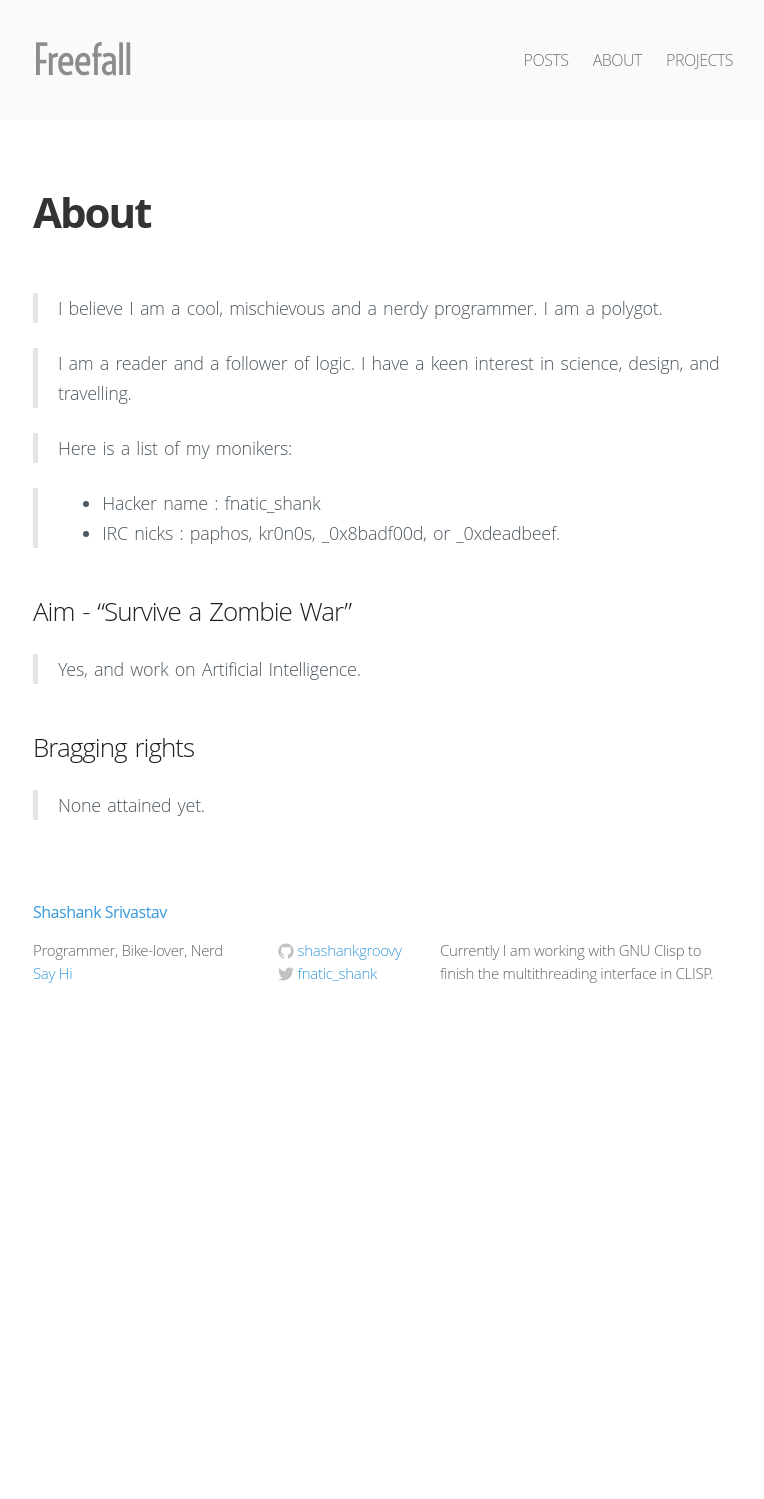
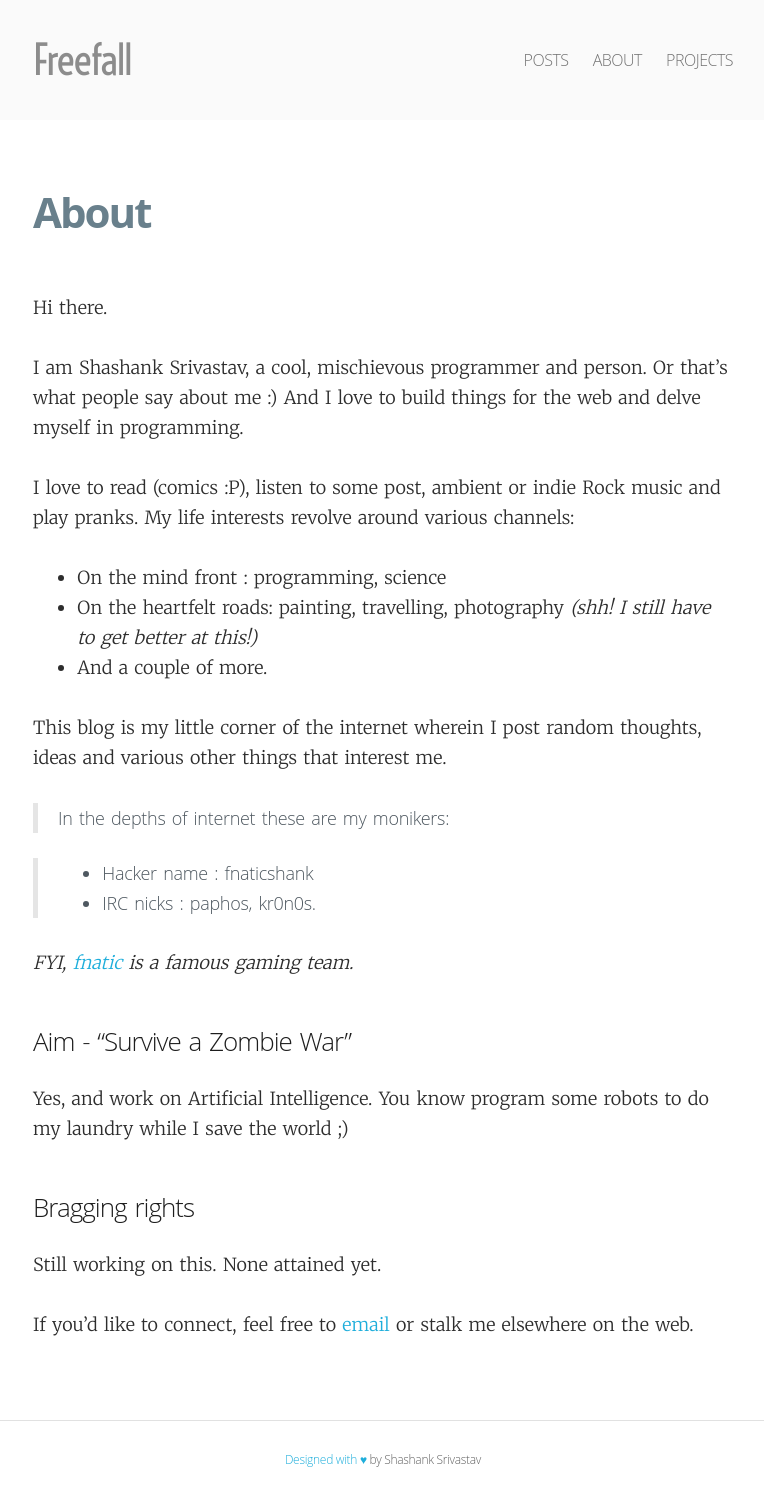
Before and after one commit to shashankgroovy/shashankgroovy.github.io, a Jekyll site: the page built from about/index.md, in a window 1280 px wide. Shown: the whole page, without its empty margins (257-1021 px from the left). Built offline with Jekyll 4.4.1, drawn with Linux system fonts in a browser that asks for light colours; some web fonts are replaced; Markdown is read by kramdown in place of the engine named in the settings; before the commit the page ends 1029 px from its top, so only the background shows below that.

Commit message:
subtle design changes

```diff
--- a/_includes/footer.html
+++ b/_includes/footer.html
@@ -1,64 +1,5 @@
 <footer class="site-footer">
-
-  <div class="wrap">
-
-    <h2 class="footer-heading"><a href="/about">Shashank Srivastav</a></h2>
-
-    <div class="footer-col-1 column">
-      <ul>
-        <li>Programmer, Bike-lover, Nerd</li>
-        <li><a href="mailto:email@shashank.im">Say Hi</a></li>
-      </ul>
-    </div>
-
-    <div class="footer-col-2 column">
-      <ul>
-        <li>
-          <a href="https://github.com/shashankgroovy">
-            <span class="icon github">
-              <svg version="1.1" class="github-icon-svg" xmlns="http://www.w3.org/2000/svg" xmlns:xlink="http://www.w3.org/1999/xlink" x="0px" y="0px"
-                 viewBox="0 0 16 16" enable-background="new 0 0 16 16" xml:space="preserve">
-                <path fill-rule="evenodd" clip-rule="evenodd" fill="#C2C2C2" d="M7.999,0.431c-4.285,0-7.76,3.474-7.76,7.761
-                c0,3.428,2.223,6.337,5.307,7.363c0.388,0.071,0.53-0.168,0.53-0.374c0-0.184-0.007-0.672-0.01-1.32
-                c-2.159,0.469-2.614-1.04-2.614-1.04c-0.353-0.896-0.862-1.135-0.862-1.135c-0.705-0.481,0.053-0.472,0.053-0.472
-                c0.779,0.055,1.189,0.8,1.189,0.8c0.692,1.186,1.816,0.843,2.258,0.645c0.071-0.502,0.271-0.843,0.493-1.037
-                C4.86,11.425,3.049,10.76,3.049,7.786c0-0.847,0.302-1.54,0.799-2.082C3.768,5.507,3.501,4.718,3.924,3.65
-                c0,0,0.652-0.209,2.134,0.796C6.677,4.273,7.34,4.187,8,4.184c0.659,0.003,1.323,0.089,1.943,0.261
-                c1.482-1.004,2.132-0.796,2.132-0.796c0.423,1.068,0.157,1.857,0.077,2.054c0.497,0.542,0.798,1.235,0.798,2.082
-                c0,2.981-1.814,3.637-3.543,3.829c0.279,0.24,0.527,0.713,0.527,1.437c0,1.037-0.01,1.874-0.01,2.129
-                c0,0.208,0.14,0.449,0.534,0.373c3.081-1.028,5.302-3.935,5.302-7.362C15.76,3.906,12.285,0.431,7.999,0.431z"/>
-              </svg>
-            </span>
-            <span class="username">shashankgroovy</span>
-          </a>
-        </li>
-        <li>
-          <a href="https://twitter.com/fnatic_shank">
-            <span class="icon twitter">
-              <svg version="1.1" class="twitter-icon-svg" xmlns="http://www.w3.org/2000/svg" xmlns:xlink="http://www.w3.org/1999/xlink" x="0px" y="0px"
-                 viewBox="0 0 16 16" enable-background="new 0 0 16 16" xml:space="preserve">
-                <path fill="#C2C2C2" d="M15.969,3.058c-0.586,0.26-1.217,0.436-1.878,0.515c0.675-0.405,1.194-1.045,1.438-1.809
-                c-0.632,0.375-1.332,0.647-2.076,0.793c-0.596-0.636-1.446-1.033-2.387-1.033c-1.806,0-3.27,1.464-3.27,3.27
-                c0,0.256,0.029,0.506,0.085,0.745C5.163,5.404,2.753,4.102,1.14,2.124C0.859,2.607,0.698,3.168,0.698,3.767
-                c0,1.134,0.577,2.135,1.455,2.722C1.616,6.472,1.112,6.325,0.671,6.08c0,0.014,0,0.027,0,0.041c0,1.584,1.127,2.906,2.623,3.206
-                C3.02,9.402,2.731,9.442,2.433,9.442c-0.211,0-0.416-0.021-0.615-0.059c0.416,1.299,1.624,2.245,3.055,2.271
-                c-1.119,0.877-2.529,1.4-4.061,1.4c-0.264,0-0.524-0.015-0.78-0.046c1.447,0.928,3.166,1.469,5.013,1.469
-                c6.015,0,9.304-4.983,9.304-9.304c0-0.142-0.003-0.283-0.009-0.423C14.976,4.29,15.531,3.714,15.969,3.058z"/>
-              </svg>
-            </span>
-            <span class="username">fnatic_shank</span>
-          </a>
-        </li>
-      </ul>
-    </div>
-
-    <div class="footer-col-3 column">
-      <p class="text">Currently I am working with GNU Clisp to finish the
-      multithreading interface in CLISP.</p>
-    </div>
-
-  </div>
-
+  <p><span class="blue">Designed with &hearts;</span> by Shashank Srivastav</p>
 </footer>
 
 <!--Google analytics-->
--- a/about/index.md
+++ b/about/index.md
@@ -3,21 +3,37 @@ layout: page
 title: About
 ---
 
+Hi there.
 
-> I believe I am a cool, mischievous and a nerdy programmer.
-I am a polygot.
+I am Shashank Srivastav, a cool, mischievous programmer and person.
+Or that's what people say about me :)
+And I love to build things for the web and delve myself in programming.
 
-> I am a reader and a follower of logic. I have a keen interest in science,
-> design, and travelling.
+I love to read (comics :P), listen to some post, ambient or indie Rock
+music and play pranks. My life interests revolve around various channels:
 
-> Here is a list of my monikers:
+* On the mind front : programming, science
+* On the heartfelt roads: painting, travelling, photography *(shh! I still have to
+get better at this!)*
+* And a couple of more.
 
-> * Hacker name : fnatic_shank
-* IRC nicks : paphos, kr0n0s, _0x8badf00d, or _0xdeadbeef.
+This blog is my little corner of the internet wherein I post random thoughts,
+ideas and various other things that interest me.
+
+> In the depths of internet these are my monikers:
+
+> * Hacker name : fnaticshank
+* IRC nicks : paphos, kr0n0s.
+
+*FYI, [fnatic]('http://www.fnatic.com/') is a famous gaming team.*
 
 
 ###  Aim -  "Survive a Zombie War"
->Yes, and work on Artificial Intelligence.
+Yes, and work on Artificial Intelligence.
+You know program some robots to do my laundry while I save the world ;)
 
 ### Bragging rights
->None attained yet.
+Still working on this. None attained yet.
+
+
+If you’d like to connect, feel free to [email]('mailto:shashankgrovy@gmail.com') or stalk me elsewhere on the web.
--- a/css/light.css
+++ b/css/light.css
@@ -40,9 +40,9 @@ body {
 
 h1, h2, h3, h4, h5, h6 { font-size: 100%; font-weight: 400; color: #888;}
 
-a         { color: #3498db; text-decoration: none; }
-a:hover   { color: #34495e; }
-a:visited { color: #2980b9; }
+a         { color: #1EAEDB; text-decoration: none; }
+a:hover   { color: #1EAEDB; }
+a:visited { color: #64B5F6; }
 
 /* Utility */
 
@@ -118,66 +118,22 @@ a:visited { color: #2980b9; }
 
 .site-footer {
   background-color: #FFFFFF;
-  /*border-top      : 1px solid #e8e8e8;*/
-  padding         : 0 0 30px;
+  border-top      : 1px solid #E1E1E1;
+  padding         : 30px 0;
 }
 
-.footer-heading {
-  font-size       : 16px;
-  font-weight     : 500;
-  letter-spacing  : -.5px;
-  margin-bottom   : 15px;
-}
-.footer a { border-bottom: 1px #DEDEDE dotted; }
-
-.site-footer .column { float: left; margin-bottom: 15px; }
-
-.footer-col-1 {
-  width           : 270px; /*fallback*/
-  width           : -webkit-calc(35% - 10px);
-  width           : -moz-calc(35% - 10px);
-  width           : -o-calc(35% - 10px);
-  width           : calc(35% - 10px);
-  margin-right    : 10px
-}
-.footer-col-2 {
-  width           : 175px; /*fallback*/
-  width           : -webkit-calc(23.125% - 10px);
-  width           : -moz-calc(23.125% - 10px);
-  width           : -o-calc(23.125% - 10px);
-  width           : calc(23.125% - 10px);
-  margin-right    : 10px
-}
-.footer-col-3 {
-  width           : 335px; /*fallback*/
-  width           : -webkit-calc(41.875%);
-  width           : -moz-calc(41.875%);
-  width           : -o-calc(41.875%);
-  width           : calc(41.875%);
-}
-
-.site-footer ul { list-style: none; }
-
-.site-footer li,
 .site-footer p {
-  font-size       : 15px;
+  font-size       : 12px;
   letter-spacing  : -.3px;
   color           : #626262;
+  text-align      : center;
 }
-
-.github-icon-svg,
-.twitter-icon-svg {
-  display         : inline-block;
-  width           : 16px;
-  height          : 16px;
-  position        : relative;
-  top             : 3px;
-}
+.site-footer .blue {color: #1EAEDB}
 
 .rss-subscribe {
     font          : 8px;
     font-style    : italic;
-    color         : #777;
+    color         : #a5bac5;
 }
 
 
@@ -195,16 +151,25 @@ a:visited { color: #2980b9; }
 
 .home h1 { margin-bottom: 25px; }
 
+.home .note {
+    text-transform: uppercase;
+    letter-spacing: 0.1rem;
+    text-decoration: none;
+    color: #a5bac5;
+    font-size: 1.3rem;
+}
+
 .posts { list-style-type: none; margin-top: 30px; }
 /*.posts a  { border-bottom: 1px #DEDEDE dotted; }*/
 .posts li { margin: 20px 0 50px; }
 
 .posts .post-link {
-  font-size       : 24px;
-  letter-spacing  : -1px;
+  font-family   : 'Merriweather', 'FreightText Book', serif;
+  font-size       : 18px;
+  letter-spacing  : 1px;
   line-height     : 1.5;
   font-weight     : bold;
-  color           : #34495e;/*#333333;*/
+  color           : #484848;
 }
 
 .posts .post-date {
@@ -221,11 +186,6 @@ a:visited { color: #2980b9; }
   line-height     : 1.5;
 }
 
-.posts .post-readmore a {
-  font-size       : 13px;
-  color           : #818181;
-}
-
 
 /* Post styles */
 /* ----------------------------------------------------------*/
@@ -237,7 +197,7 @@ a:visited { color: #2980b9; }
   letter-spacing  : -2px;
   line-height     : 1.5;
   font-weight     : bold;
-  color           : #333333;
+  color           : #69808c;
   word-spacing    : .18em;
 }
 
@@ -252,7 +212,7 @@ a:visited { color: #2980b9; }
     font-family   : 'Merriweather', 'FreightText Book', serif;
     font-size     : 18px;
     line-height   : 30px;
-    letter-spacing: .2px;
+    /*letter-spacing: .2px;*/
     color         : #2D2D2D; /* #4e5860;*/
     word-spacing  : 2px;
 }
@@ -298,7 +258,7 @@ a:visited { color: #2980b9; }
   letter-spacing  : -3px;
   line-height     : 2;
   font-weight     : bold;
-  color           : #34495e;/*#333333;*/
+  color           : #69808c;
 }
 
 .post-content h1 a { color : #34495e; }
--- a/index.html
+++ b/index.html
@@ -4,12 +4,13 @@ layout: default
 
 <div class="home">
 
+    <p class="note">POSTS</p>
 
   <ul class="posts">
     {% for post in site.posts %}
     <li>
         <a class="post-link" href="{{ post.url }}">{{ post.title }}</a>
-        <span class="post-date">{{ post.date | date: "%b %-d, %Y" }}</span>
+        <span class="post-date">{{ post.date | date: "%B %-d, %Y" }}</span>
         <p class="post-description">{{ post.description }}</p>
     </li>
     {% endfor %}
```
Also changed, not shown: projects/index.md (+2 -9 lines), sh_anktime/index.html (added).
